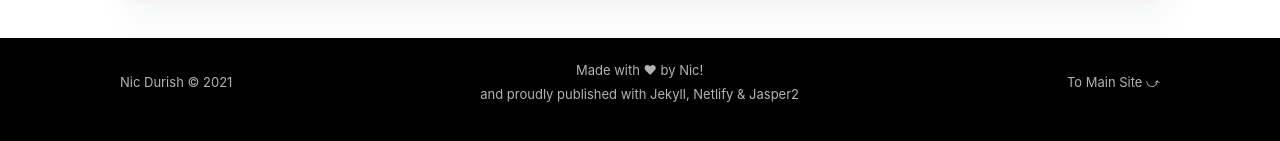
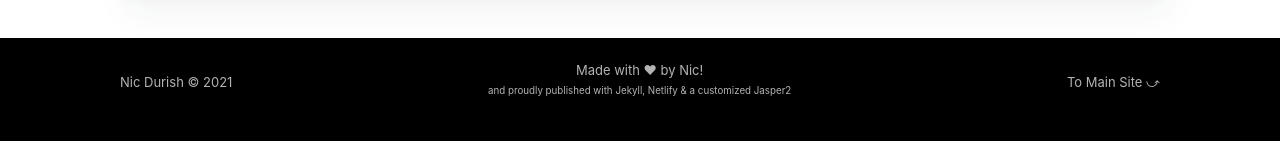
Before and after one commit to Durishn/jasper2, a Jekyll site: the page built from index.html, in a window 1280 px wide and 900 px high, scrolled down 1511 px. Shown: the part 754-895 px from the top of the window. Built offline with Jekyll 4.4.1, drawn with Linux system fonts in a browser that asks for light colours; nearby versions of some CDN libraries; the list of posts is cut into pages by our own code; comment, search, counter and statistics services are not loaded.

Commit message:
tiny footer edit

```diff
--- a/404.html
+++ b/404.html
@@ -29,9 +29,9 @@ It's a good idea to keep this template as minimal as possible in terms of both f
             <div class="inner">
                 <nav class="site-nav-center">
                     {% if site.logo %}
-                        <a class="site-nav-logo" href="{{ site.baseurl }}"><img src="{{site.baseurl}}{{ site.logo }}" alt="{{ site.title }}" /></a>
+                        <a class="site-nav-logo" href="{{ site.url }}"><img src="/{{ site.logo }}" alt="{{ site.title }}" /></a>
                     {% else %}
-                        <a class="site-nav-logo" href="{{ site.baseurl }}">{{ site.title }}</a>
+                        <a class="site-nav-logo" href="{{ site.url }}">{{ site.title }}</a>
                     {% endif %}
                 </nav>
             </div>
@@ -43,7 +43,7 @@ It's a good idea to keep this template as minimal as possible in terms of both f
                 <section class="error-message">
                     <h1 class="error-code">404</h1>
                     <p class="error-description">Page not found</p>
-                    <a class="error-link" href="{{ site.baseurl }}">Go to the front page →</a>
+                    <a class="error-link" href="{{ site.url }}">Go to the front page →</a>
                 </section>
             </div>
         </main>
--- a/_includes/tag_pagination.html
+++ b/_includes/tag_pagination.html
@@ -1,13 +1,13 @@
 <nav class="pagination" role="pagination">
     {% if paginator.previous_page %}
         {% if paginator.previous_page == 1 %}
-            <a class="newer-posts" href="{{ relative_url }}tag/{{ page.tag | slugify: "latin" }}" title="Previous Page">&laquo; Newer Posts</a>
+            <a class="newer-posts" href="/tag/{{ page.tag | slugify: "latin" }}" title="Previous Page">&laquo; Newer Posts</a>
         {% else %}
-            <a class="newer-posts" href="{{ relative_url }}tag/{{ page.tag | slugify: "latin" }}/page{{ paginator.previous_page }}/" title="Previous Page">&laquo; Newer Posts</a>
+            <a class="newer-posts" href="/tag/{{ page.tag | slugify: "latin" }}/page{{ paginator.previous_page }}/" title="Previous Page">&laquo; Newer Posts</a>
       {% endif %}
     {% endif %}
     <span class="page-number"> Page {{ paginator.page }} of {{ paginator.total_pages }} </span>
     {% if paginator.next_page %}
-        <a class="older-posts" href="{{ relative_url }}tag/{{ page.tag | slugify: "latin" }}/page{{ paginator.next_page }}/" title="Next Page">Older Posts &raquo;</a>
+        <a class="older-posts" href="/tag/{{ page.tag | slugify: "latin" }}/page{{ paginator.next_page }}/" title="Next Page">Older Posts &raquo;</a>
     {% endif %}
 </nav>
--- a/_layouts/default.html
+++ b/_layouts/default.html
@@ -60,11 +60,11 @@
             <div class="site-footer-content inner">
                 <section class="copyright"><a href="https://github.com/Durishn/nicdurish.ca-blog">{{ site.title }} &copy; {{  site.time | date: '%Y' }}</a></section>
                 <section class="poweredby">
-                    <a href="https://github.com/Durishn/nicdurish.ca-blog">Made with ❤ by Nic!</a></br>
+                    <a href="https://github.com/Durishn/nicdurish.ca-blog">Made with ❤ by Nic!</a></br><sup>
                     and proudly published with <a href="https://jekyllrb.com/">Jekyll</a>,
-                    <a href="https://netlify.com" target="_blank" rel="noopener">Netlify</a> &
+                    <a href="https://netlify.com" target="_blank" rel="noopener">Netlify</a> & a customized
                     <a href="https://github.com/jekyller/jasper2" target="_blank" rel="noopener">Jasper2</a>
-                </section>
+                </sup></section>
                 <nav class="site-footer-nav">
                     <!-- <a href="/">Latest Posts</a> -->
                     <a href="https://{{ site.website }}" target="_blank" rel="noopener">To Main Site ⤻</a>
--- a/index.html
+++ b/index.html
@@ -10,12 +10,12 @@ navigation: True
 into the {body} of the default.hbs template -->
 
 <!-- The big featured header, it uses blog cover image as a BG if available -->
-<header class="site-header outer {% if page.cover or site.cover %}" style="background-image:  url({{ site.baseurl }}{% if page.cover %}{{ page.cover }}{% elsif site.cover %}{{ site.cover }}{% endif %}) {% else %}no-cover{% endif %}">
+<header class="site-header outer {% if page.cover or site.cover %}" style="background-image:  url(/{% if page.cover %}{{ page.cover }}{% elsif site.cover %}{{ site.cover }}{% endif %}) {% else %}no-cover{% endif %}">
     <div class="inner">
         <div class="site-header-content">
             <h1 class="site-title">
                 {% if site.logo %}
-                    <img class="site-logo" src="{{ site.baseurl }}{{ site.logo }}" alt="{{ site.title }}"/>
+                    <img class="site-logo" src="/{{ site.logo }}" alt="{{ site.title }}"/>
                 {% else %}
                     {{ site.title }}
                 {% endif %}
```
